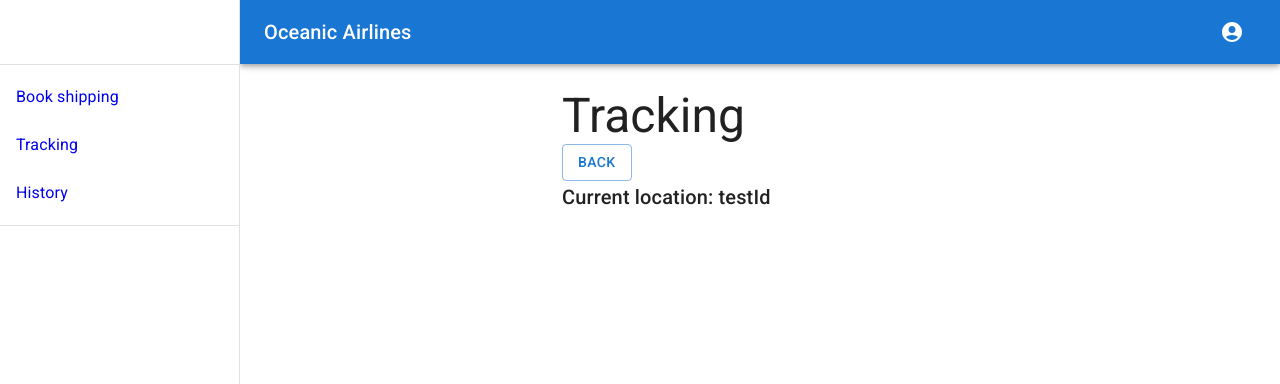
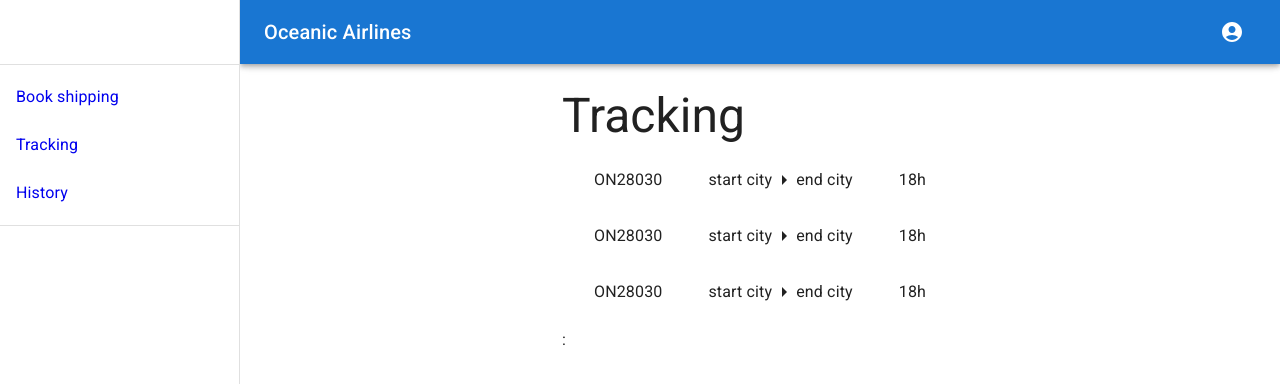
Before and after one commit to hakopb/frontend, a React (Create React App) app: page /frontend/tracking in a window 1280 px wide. Shown: the top 384 px of the page. Built offline with nearby package versions, Linux system fonts and the light colour scheme.

Commit message:
Fix interface between frontend and backend, defect #1

```diff
--- a/src/components/TrackingField.js
+++ b/src/components/TrackingField.js
@@ -6,20 +6,19 @@
 import TrackingDetailsField from './TrackingDetailsField';
 import * as React from 'react';
 import Button from '@mui/material/Button';
+import { Link, matchRoutes, useLocation } from "react-router-dom";
 
-let selectedParcel = null;
-let detailedView = true; // change to false
-
+/*
 function handleParcelSelect(parcel) {
   selectedParcel = parcel;
   detailedView = true;
 }
+*/
 
 export default function TrackingField(parcels) {
   const listItems = parcels.map((parcel) =>
-    <div onClick={() => handleParcelSelect(parcel)}>
-      <ListItem>
-        <ListItemButton sx={{ display: "flex", justifyContent: "space-between" }}>
+      <ListItem key={parcel.id}>
+        <ListItemButton component={Link} to={'' + parcel.id} sx={{ display: "flex", justifyContent: "space-between" }}>
           <span>{parcel.number}</span>
           <Box sx={{ display: "flex", justifyContent: "space-between" }}>
             <span>{parcel.start}</span>
@@ -29,7 +28,6 @@
           <span>{parcel.time}</span>
         </ListItemButton>
       </ListItem>
-    </div>
   );
 
   return (
@@ -37,15 +35,9 @@
       <Typography component="h1" variant="h3">
         Tracking
       </Typography>
-      {!detailedView ?
-        <List sx={{ width: '100%' }}>
-          {listItems}
-        </List> :
-        <div>
-          <Button variant="outlined" onClick={detailedView = false}>Back</Button>
-          {TrackingDetailsField(selectedParcel)}
-        </div>
-      }
+      <List sx={{ width: '100%' }}>
+        {listItems}
+      </List> :
     </Box>
   );
 }
--- a/src/pages/Booking.js
+++ b/src/pages/Booking.js
@@ -41,6 +41,8 @@
   /* Fetching */
   const [error, setError] = useState(null);
   const [isLoaded, setIsLoaded] = useState(false);
+  const [error2, setError2] = useState(null);
+  const [isLoaded2, setIsLoaded2] = useState(false);
   const [cities, setCities] = useState([]);
   const [fromCity, setFromCity] = useState(null);
   const [toCity, setToCity] = useState(null);
@@ -66,25 +68,39 @@
     }
   }
 
+  // TODO: Remove this and make it dynamic
+  const jsonData = {
+    "source": "Dragebjerget",
+    "destination": "Kap Guardafui",
+    "height": 0,
+    "width": 0,
+    "length": 0,
+    "weight": 0,
+    "category": "weapon"
+  }
+
   useEffect(() => {
     if (skipCount) setSkipCount(false);
     if (!skipCount) {
       // Simple POST request with a JSON body using fetch
       const requestOptions = {
-        method: 'GET',
-        /*headers: { 'Content-Type': 'application/json' },*/
+        method: 'POST',
+        headers: {
+          'accept': 'text/plain',
+          'Content-Type': 'application/json',
+          'body': JSON.stringify(jsonData) },
       };
-      fetch('https://reqres.in/api/users?page=2', requestOptions) // TODO: Update fetch url
+      fetch('https://wa-oa-dk1.azurewebsites.net/api/Routes', requestOptions) // TODO: Update fetch url
       .then(res => res.json())
       .then(
         (result) => {
-          setIsLoaded(true);
+          setIsLoaded2(true);
           setResults(result.data);
           console.log(result.data);
         },
         (error) => {
-          setIsLoaded(true);
-          setError(error);
+          setIsLoaded2(true);
+          setError2(error);
         }
       )
     }
--- a/src/pages/History.js
+++ b/src/pages/History.js
@@ -3,20 +3,10 @@
 import Box from '@mui/material/Box';
 import List from '@mui/material/List';
 import ListItem from '@mui/material/ListItem';
-import ListItemAvatar from '@mui/material/ListItemAvatar';
-import ListItemIcon from '@mui/material/ListItemIcon';
 import ListItemText from '@mui/material/ListItemText';
-import Avatar from '@mui/material/Avatar';
-import IconButton from '@mui/material/IconButton';
-import FormGroup from '@mui/material/FormGroup';
-import FormControlLabel from '@mui/material/FormControlLabel';
-import Checkbox from '@mui/material/Checkbox';
 import Grid from '@mui/material/Grid';
 import Typography from '@mui/material/Typography';
-import FolderIcon from '@mui/icons-material/Folder';
-import DeleteIcon from '@mui/icons-material/Delete';
-import ListItemButton from '@mui/material/ListItemButton';
-import ArrowRightIcon from '@mui/icons-material/ArrowRight';
+import { useState, useEffect } from 'react';
 
 function generate(element) {
   return [0, 1, 2].map((value) =>
@@ -31,11 +21,68 @@
 }));
 
 export default function History() {
-  const [dense, setDense] = React.useState(false);
-  const [secondary, setSecondary] = React.useState(false);
+  const [dense, setDense] = useState(false);
+  const [secondary, setSecondary] = useState(false);
   const ShipFromTo = "Tunis " + "⯈" + " Congo";
   const Duration = "8" + "h"
   const Price = "$" + "65"
+
+  const [error, setError] = useState(null);
+  const [isLoaded, setIsLoaded] = useState(false);
+  const [parcels, setParcels] = useState(null);
+
+  useEffect(() => {
+    // Simple POST request with a JSON body using fetch
+    const requestOptions = {
+      method: 'GET',
+      headers: { 'Content-Type': 'application/json' },
+    };
+    fetch('https://wa-oa-dk1.azurewebsites.net/api/Shipping', requestOptions) // TODO: Update fetch url
+    .then(res => res.json())
+    .then(
+      (result) => {
+        setIsLoaded(true);
+        setParcels(result);
+        console.log(result[0].bookingLines[0].price);
+      },
+      // Note: it's important to handle errors here
+      // instead of a catch() block so that we don't swallow
+      // exceptions from actual bugs in components.
+      (error) => {
+        setIsLoaded(true);
+        setError(error);
+      }
+    )
+  }, [])
+  /*
+  const listItems = parcels.map((parcel) =>
+    <ListItem>
+      <ListItemText
+        primary={parcel.from}
+      />
+      <ListItemText
+        primary={parcel.to}
+      />
+      <ListItemText align="right"
+        primary={parcel.bookingLines[0].price}
+      />
+    </ListItem>
+  );
+  */
+
+  const listItems = () => {
+    if (parcels) {
+      return (parcels.map((parcel) =>
+      <ListItem>
+        <ListItemText align="right"
+          primary={parcel.bookingLines[0].price}
+        />
+      </ListItem>)
+      );
+    } else {
+      return <button>Login</button>;
+    }
+  }
 
   return (
     <Box sx={{ flexGrow: 1, justifyContent: "center" }}>
@@ -46,19 +93,7 @@
           </Typography>
           <Demo>
             <List dense={dense}>
-              {generate(
-                <ListItem>
-                  <ListItemText
-                    primary={ShipFromTo}
-                  />
-                  <ListItemText
-                    primary={Duration}
-                  />
-                  <ListItemText align="right"
-                    primary={Price}
-                  />
-                </ListItem>,
-              )}
+              {listItems}
             </List>
           </Demo>
         </Grid>
--- a/src/pages/Tracking.js
+++ b/src/pages/Tracking.js
@@ -3,19 +3,54 @@
 import CssBaseline from '@mui/material/CssBaseline';
 import * as React from 'react';
 import TrackingField from '../components/TrackingField';
+import { useState, useEffect } from 'react';
+import { Link } from "react-router-dom";
 
 export default function Tracking() {
-
   const parcels = [
-    { number: "ON28030", start: "start city", end: "end city", time: "18h" },
-    { number: "ON28030", start: "start city", end: "end city", time: "18h" },
-    { number: "ON28030", start: "start city", end: "end city", time: "18h" },
+    { id: 1, number: "ON28030", start: "start city", end: "end city", time: "18h" },
+    { id: 2, number: "ON28030", start: "start city", end: "end city", time: "18h" },
+    { id: 3, number: "ON28030", start: "start city", end: "end city", time: "18h" },
   ]
 
-  return (
+  const [error, setError] = useState(null);
+  const [isLoaded, setIsLoaded] = useState(true); // TODO: Set to false
+  /*
+  const [parcels, setParcels] = useState(null);
+
+  useEffect(() => {
+    // Simple POST request with a JSON body using fetch
+    const requestOptions = {
+      method: 'GET',
+      headers: { 'Content-Type': 'application/json' },
+    };
+    fetch('https://wa-oa-dk1.azurewebsites.net/api/Tracking', requestOptions) // TODO: Update fetch url
+    .then(res => res.json())
+    .then(
+      (result) => {
+        setIsLoaded(true);
+        setParcels(result);
+      },
+      // Note: it's important to handle errors here
+      // instead of a catch() block so that we don't swallow
+      // exceptions from actual bugs in components.
+      (error) => {
+        setIsLoaded(true);
+        setError(error);
+      }
+    )
+  }, [])
+  */
+
+  if (error) {
+    return <div>Error: {error.message}</div>;
+  } else if (!isLoaded) {
+    return <div>Loading...</div>;
+  } else {
+    return (
     <Container component="main" maxWidth="xs">
       <CssBaseline />
       {TrackingField(parcels)}
     </Container>
-  );
+  )}
 }
```
